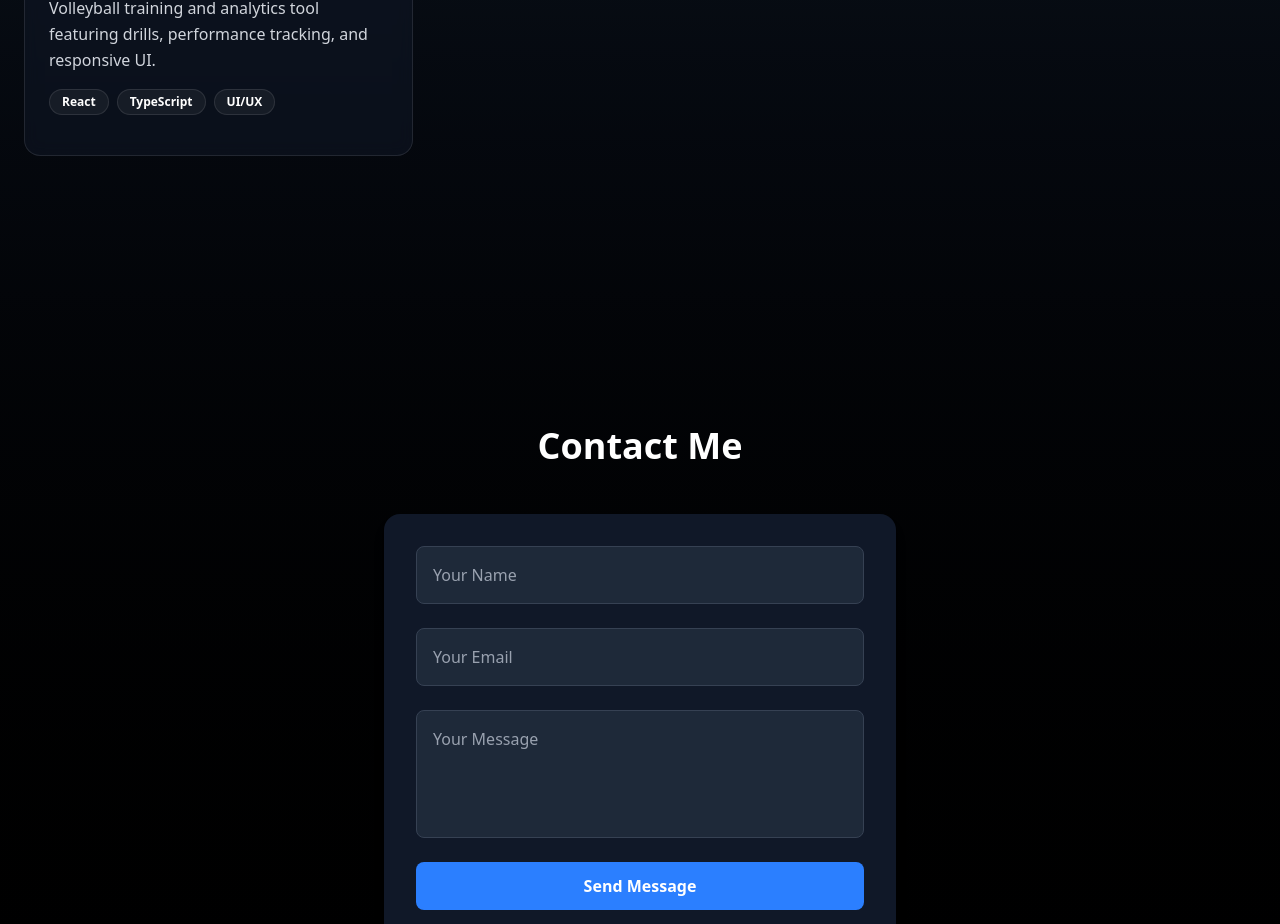
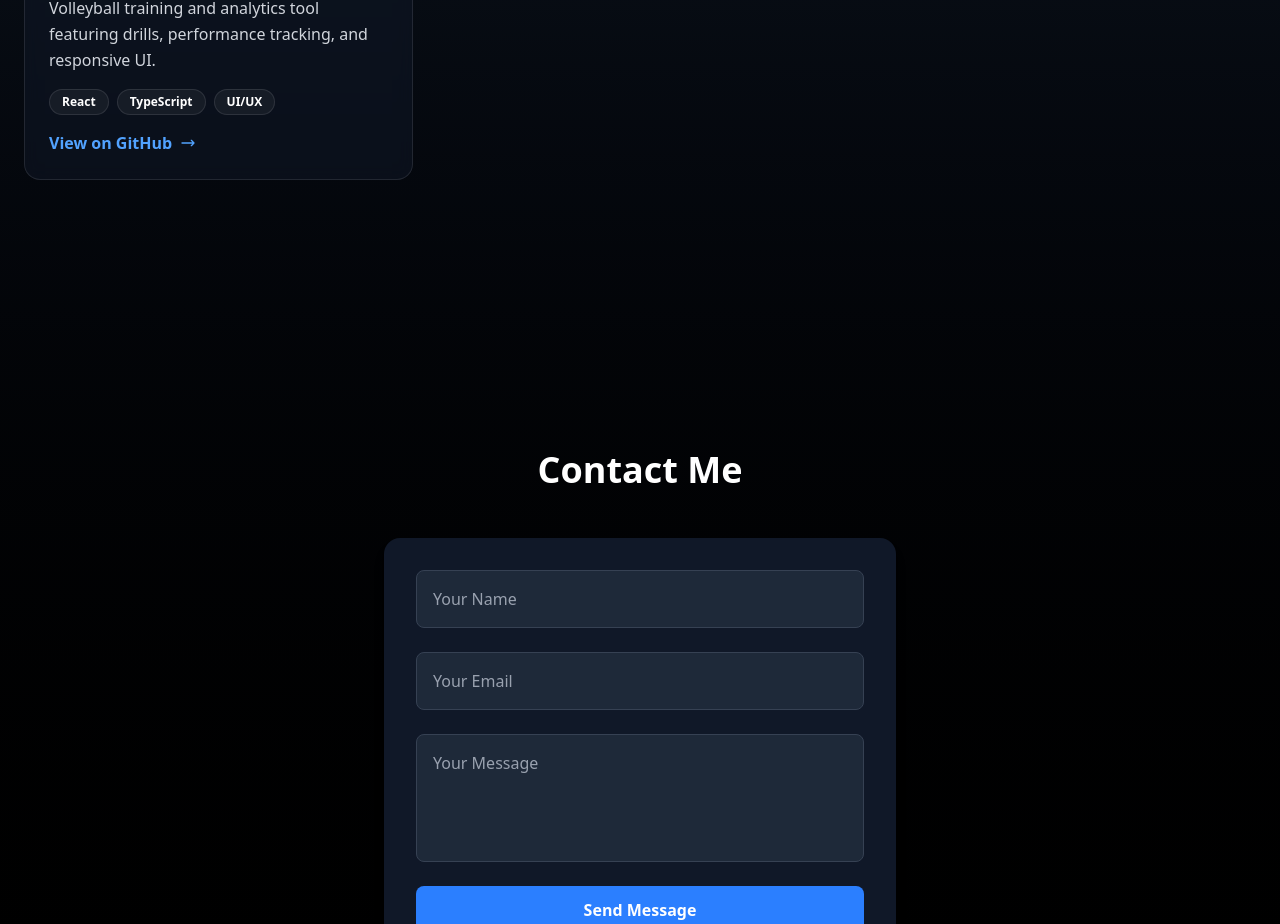
Before and after one commit to asiu3209/Portfolio, a React (Vite) app: page / in a window 1280 px wide. Shown: the part 3280-4204 px from the top of the page. Built offline with nearby package versions, Linux system fonts and the light colour scheme.

Commit message:
Added VolleyPro Link

```diff
--- a/src/components/Projects.tsx
+++ b/src/components/Projects.tsx
@@ -33,6 +33,7 @@ export default function Projects() {
         "Volleyball training and analytics tool featuring drills, performance tracking, and responsive UI.",
       tech: ["React", "TypeScript", "UI/UX"],
       gradient: "from-orange-400 to-yellow-500",
+      link: "https://github.com/asiu3209/Volley-Pro",
     },
   ];
 
```
